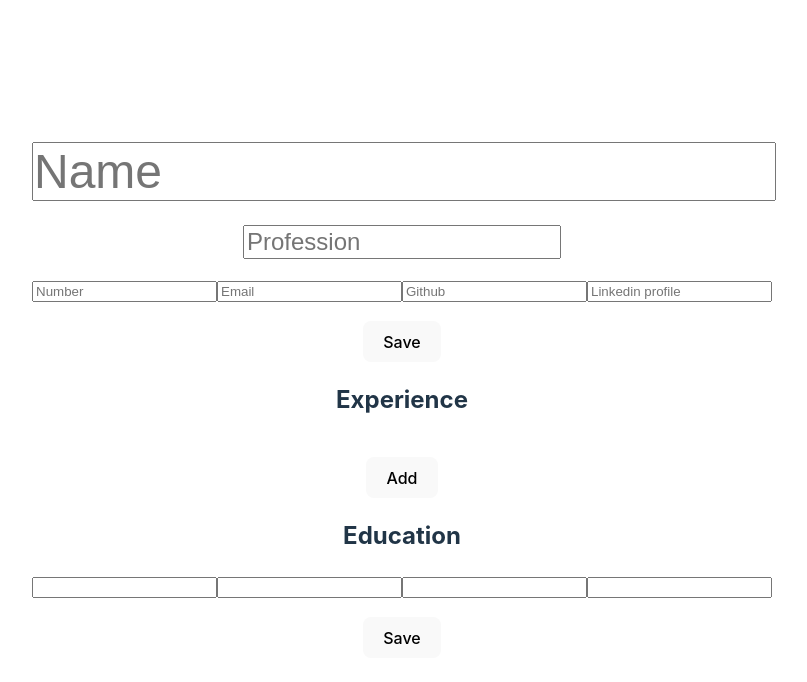
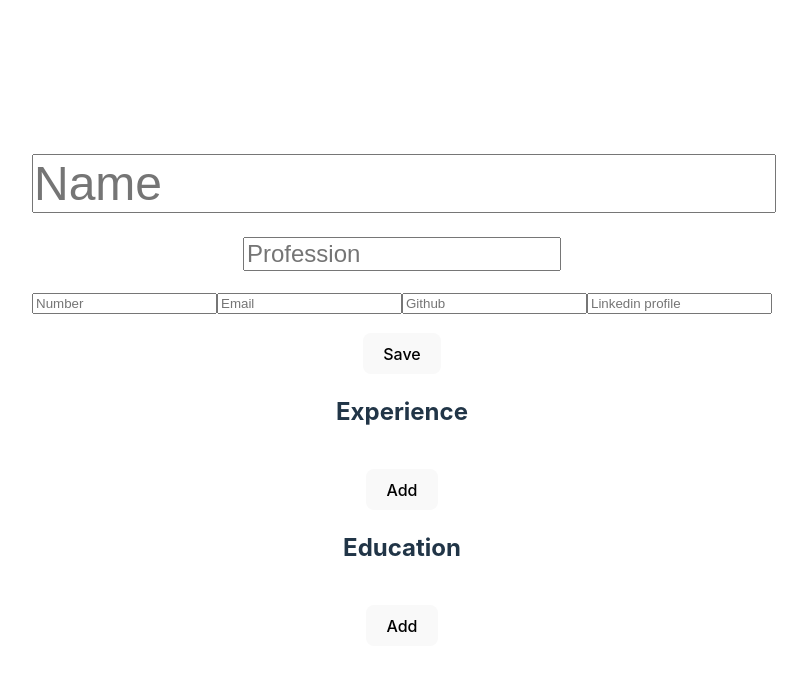
Before and after one commit to LucioFurnari/CV-Application, a React (Vite) app: page / in a window 1280 px wide. Shown: the top 682 px of the page, without its empty margins (238-1045 px from the left). Built offline with nearby package versions, Linux system fonts and the light colour scheme.

Commit message:
Refactor the component to add multiple sections

```diff
--- a/src/components/EducationSection.jsx
+++ b/src/components/EducationSection.jsx
@@ -1,35 +1,59 @@
 import { useState } from "react";
 export default function EducationSection() {
-  const [input, setInput] = useState({
+  const input = {
     school: '',
     title: '',
     startDate: '',
     endDate: '',
-  })
-  const [valid, setValid] = useState(false);
+    edit: false,
+  }
+  const [sections, setSections] = useState([]);
   const {school, title, startDate, endDate} = input;
 
-  function handleInput(cev) {
-    const {value,name} = ev.target;
-    setInput({
-      ...input,
-      [name]: value,
+  function addSection() {
+    setSections([...sections, input])
+  }
+
+  function handleInput(ev) {
+    const {id, value, name} = ev.target;
+    const newArr = sections.map((item,i) => {
+      if (id == i) {
+        return {...item, [name]: value}
+      } else {
+        return item
+      }
     })
+    setSections(newArr)
   }
-  function handleValid() {
-    setValid(!valid);
+  function handleValid(index) {
+    const newArr = sections.map((item,i) => {
+      if(index == i) {
+        return {...item, edit: !item.edit}
+      } else {
+        return item
+      }
+    })
+    setSections(newArr);
   }
 
   return (
     <>
     <h2>Education</h2>
-    <section>
-      {valid ? <p>{school}</p> : <input name="school" value={school} onChange={handleInput}></input>}
-      {valid ? <p>{title}</p> : <input name="title" value={title} onChange={handleInput}></input>}
-      {valid ? <p>{startDate}</p> : <input name="startDate" value={startDate} onChange={handleInput}></input>}
-      {valid ? <p>{endDate}</p> : <input name="endDate" value={endDate} onChange={handleInput}></input>}
-    </section>
-    <button onClick={handleValid}>{valid ? 'Edit' : 'Save'}</button>
+    {
+      sections.map((item,i) => {
+        const {school, title, startDate, endDate, edit} = item;
+        return(
+          <section key={i}>
+            {edit ? <p>{school}</p> : <input name="school" value={school} id={i} onChange={handleInput}></input>}
+            {edit ? <p>{title}</p> : <input name="title" value={title} id={i} onChange={handleInput}></input>}
+            {edit ? <p>{startDate}</p> : <input name="startDate" value={startDate} id={i} onChange={handleInput}></input>}
+            {edit ? <p>{endDate}</p> : <input name="endDate" value={endDate} id={i} onChange={handleInput}></input>}
+            <button onClick={()=> {handleValid(i)}}>{edit ? 'Edit' : 'Save'}</button>
+          </section>
+        )
+      })
+    }
+    <button onClick={addSection}>Add</button>
     </>
   )
 }
```
